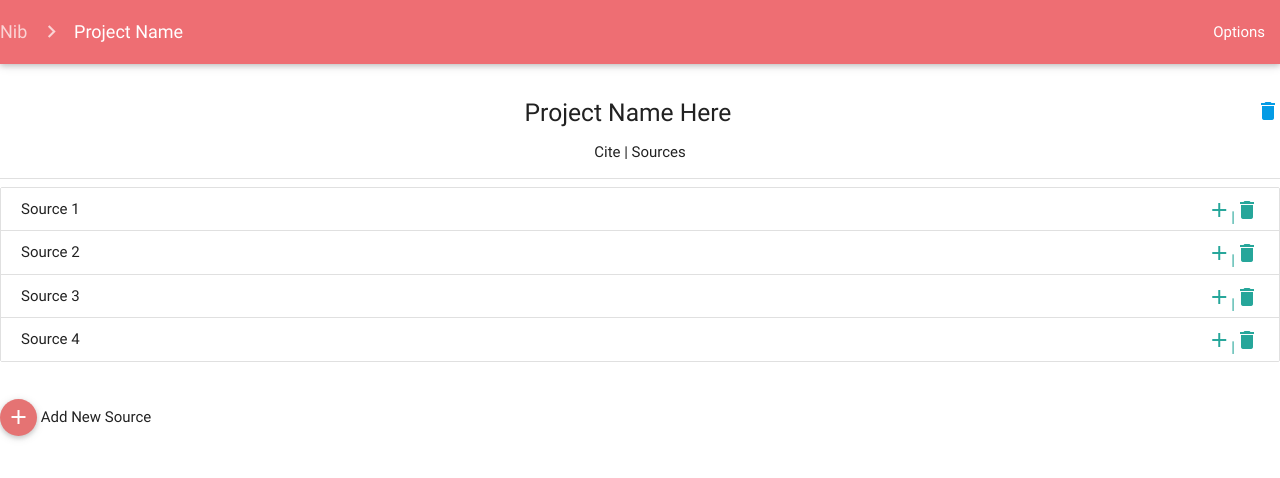
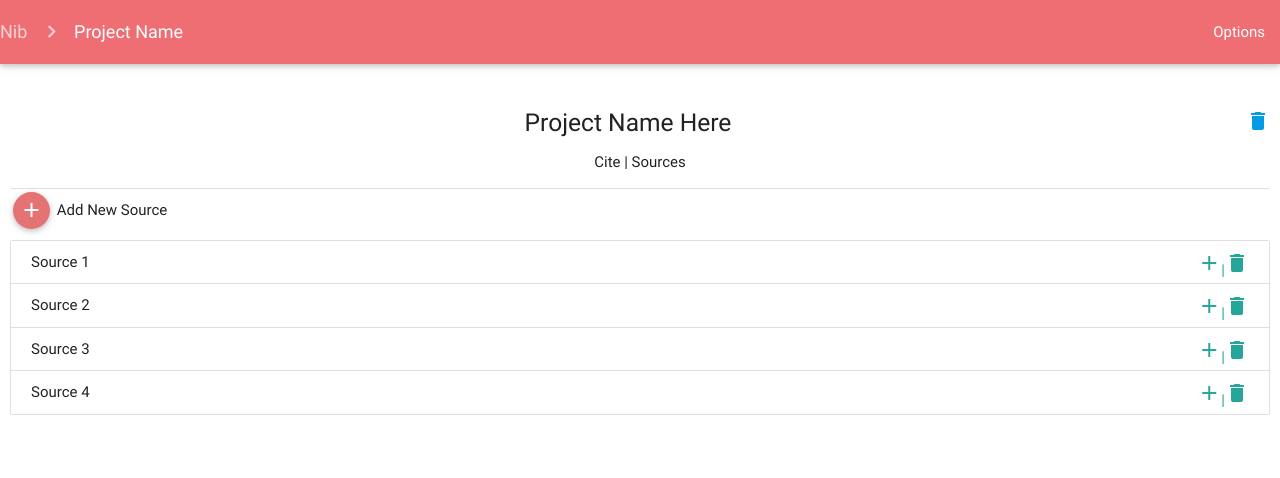
Before and after one commit to munrocape/302-group-7, a website: page Nib/data/dropdown/projectView.html in a window 1280 px wide. Drawn offline with Linux system fonts and the light colour scheme.

Commit message:
More layout updates (minor)

```diff
--- a/Nib/data/css/dropdown.css
+++ b/Nib/data/css/dropdown.css
@@ -18,8 +18,8 @@
 	margin: 5px;
 }
 
-#app_body button {
-
+#app_body .button {
+	margin: 3px;
 }
 
 #projects {
--- a/Nib/data/dropdown/projectView.html
+++ b/Nib/data/dropdown/projectView.html
@@ -11,7 +11,6 @@
         <div id="app">
             <nav>
                 <div class="nav-wrapper">
-
                     <ul id="nav-mobile" class="right">
                         <li><a href="#" id="options">Options</a></li>
                     </ul>
@@ -23,10 +22,8 @@
                 </div>
             </nav>
             <br>
-
+            <div id="app_body">
                 <div id="project header">
-
-
                     <div>
                         <!-- The name will need to be populated -->
                         <div class="right"><a href="#"><i class="material-icons">delete</i></a></div>
@@ -35,28 +32,20 @@
                     <div><p class="center-align">Cite | Sources</p></div>
                     <div class="divider"></div>
                 </div>
+                <a class="btn-floating waves-effect waves-light red lighten-2 button" href="createNewProject.html">
+                    <i class="small material-icons">add</i>
+                </a>
+                <h6 id="addNewProject">Add New Source</h6>
 
                 <!-- List of (fake, for now) sources -->
                 <ul class="collection">
                     <li class="collection-item"><div>Source 1<a href="#!" class="secondary-content"><i class="material-icons">add</i>|<i class="material-icons">delete</i></a></div></li>
-
                     <li class="collection-item"><div>Source 2<a href="#!" class="secondary-content"><i class="material-icons">add</i>|<i class="material-icons">delete</i></a></div></li>
-
                     <li class="collection-item"><div>Source 3<a href="#!" class="secondary-content"><i class="material-icons">add</i>|<i class="material-icons">delete</i></a></div></li>
-
                     <li class="collection-item"><div>Source 4<a href="#!" class="secondary-content"><i class="material-icons">add</i>|<i class="material-icons">delete</i></a></div></li>
                 </ul>
-
                 <br>
-       <a class="btn-floating waves-effect waves-light red lighten-2" href="createNewProject.html">
-        <i class="material-icons">add</i>
-       </a>
-        <h6 id="addNewProject">Add New Source</h6>
-
-
-
             </div>
-
-
+        </div>
     </body>
 </html>
```
Also changed, not shown: Nib/data/dropdown/dropdown.html (+1 -1 lines). Lines whose indentation alone changed are shown as unchanged.
